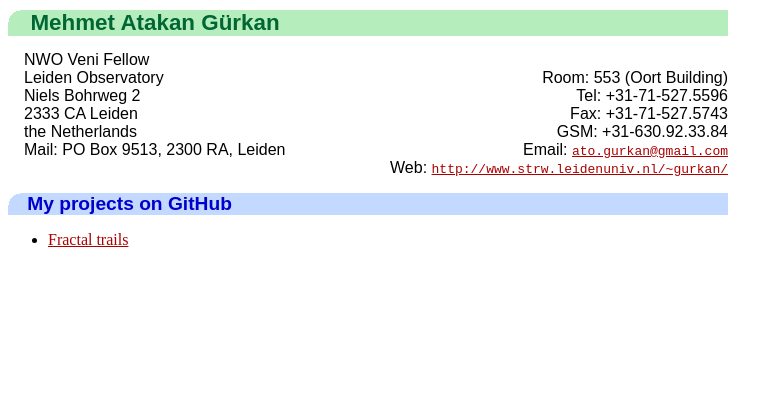
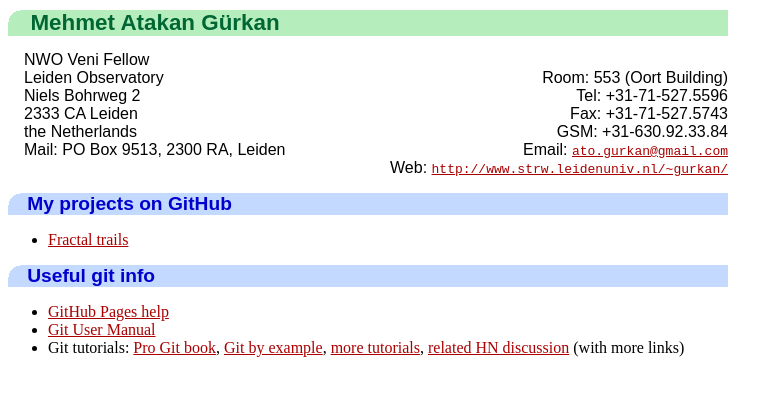
Before and after one commit to atakan/atakan.github.com, a plain HTML site: page index.html in a window 1280 px wide. Shown: the whole page, without its empty margins (0-783 px from the left). Drawn offline with Linux system fonts and the light colour scheme.

Commit message:
added some git links

```diff
--- a/index.html
+++ b/index.html
@@ -36,6 +36,18 @@
 		<ul>
 		<li> <a href="https://github.com/atakan/Fractal-Trails">Fractal trails</a>
 		</ul>
+		<h2> Useful git info </h2>
+		<ul>
+		<li> <a href="http://pages.github.com/">GitHub Pages
+		help</a>
+		<li> <a
+		href="http://www.kernel.org/pub/software/scm/git/docs/user-manual.html">Git
+		User Manual</a>
+		<li> Git tutorials: <a href="http://progit.org/book/">Pro Git
+		book</a>, <a href="http://sysmonblog.co.uk/misc/git_by_example/">Git
+		by example</a>, <a href="http://sixrevisions.com/resources/git-tutorials-beginners/">more
+		tutorials</a>, <a href="http://news.ycombinator.com/item?id=2634130">related HN discussion</a> (with more links)
+		</ul>
 	</div>
 
 <!--	<div class="dip">
```
